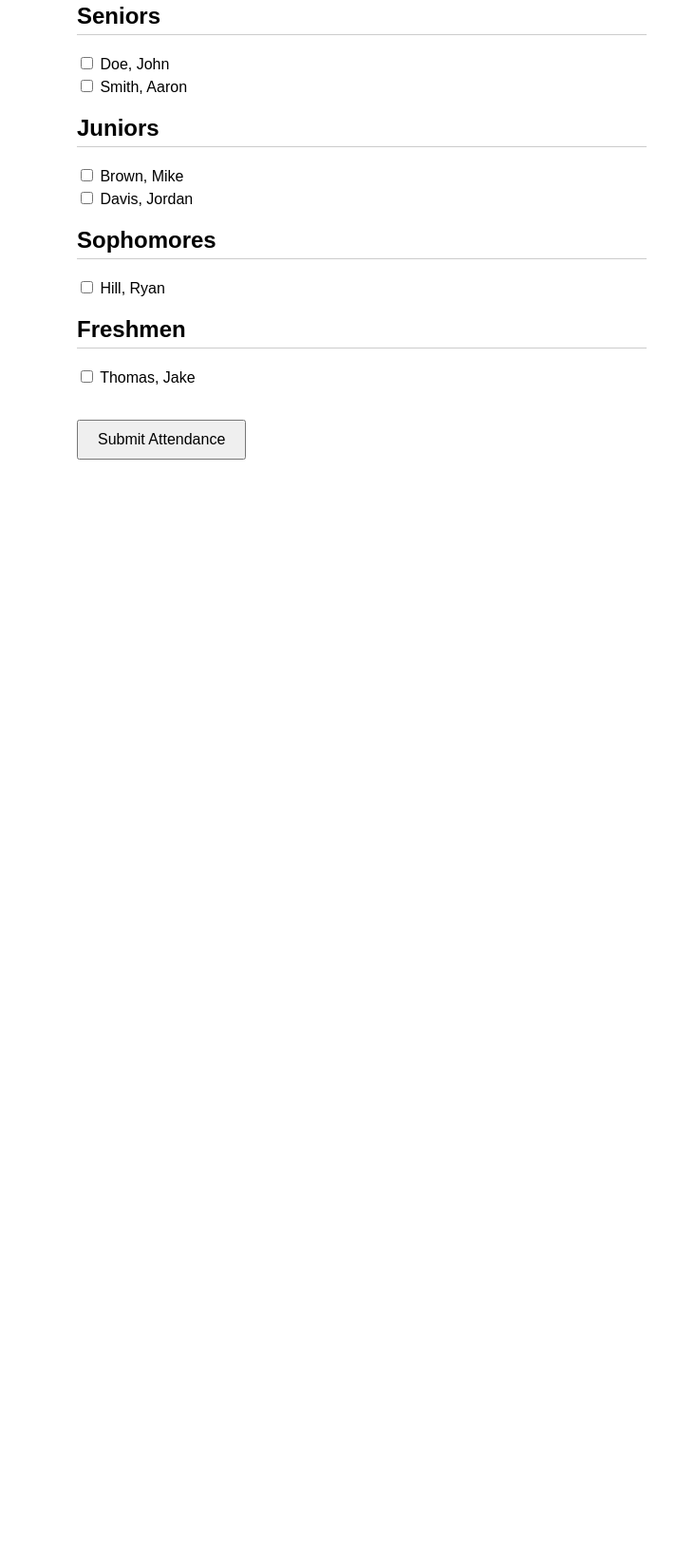
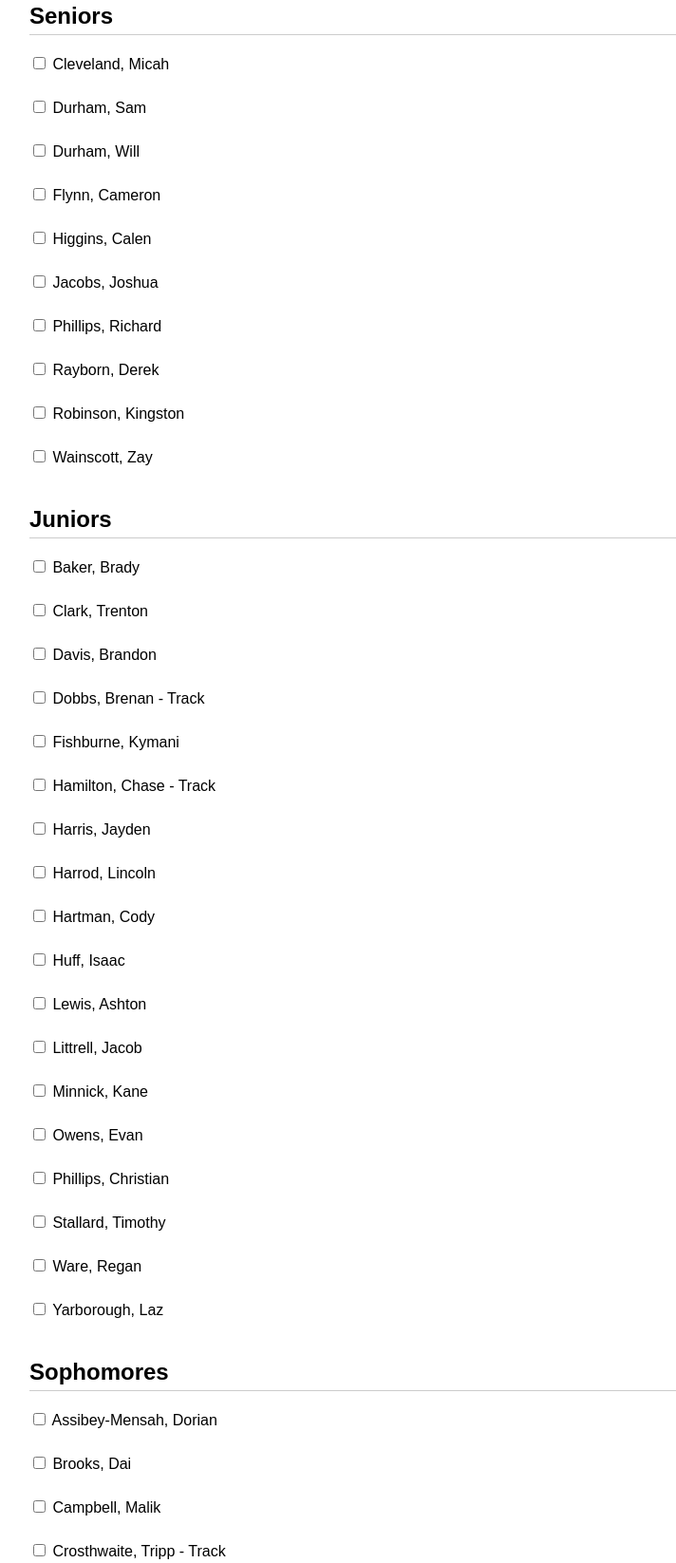
Before and after one commit to Fontiane/whhs-attendance-form, a plain HTML site: page index.html in a window 1280 px wide. Shown: the part 192-1838 px from the top of the page at 95% size, without its empty margins (259-971 px from the left). Before the commit the page ends 800 px from the top, so only its background shows below. Drawn offline with Linux system fonts and the light colour scheme.

Commit message:
Add files via upload

```diff
--- a/index.html
+++ b/index.html
@@ -1,3 +1,4 @@
+
 <!DOCTYPE html>
 <html lang="en">
 <head>
@@ -7,7 +8,7 @@
     body {
       font-family: sans-serif;
       padding: 20px;
-      max-width: 600px;
+      max-width: 700px;
       margin: auto;
     }
     h2 {
@@ -42,25 +43,69 @@
 
   <div class="group">
   <h2>Seniors</h2>
-    <label><input type="checkbox" value="Seniors: Doe, John"> Doe, John</label>
-    <label><input type="checkbox" value="Seniors: Smith, Aaron"> Smith, Aaron</label>
+  <label><input type="checkbox" value="Seniors: Cleveland, Micah"> Cleveland, Micah</label><br>
+  <label><input type="checkbox" value="Seniors: Durham, Sam"> Durham, Sam</label><br>
+  <label><input type="checkbox" value="Seniors: Durham, Will"> Durham, Will</label><br>
+  <label><input type="checkbox" value="Seniors: Flynn, Cameron"> Flynn, Cameron</label><br>
+  <label><input type="checkbox" value="Seniors: Higgins, Calen"> Higgins, Calen</label><br>
+  <label><input type="checkbox" value="Seniors: Jacobs, Joshua"> Jacobs, Joshua</label><br>
+  <label><input type="checkbox" value="Seniors: Phillips, Richard"> Phillips, Richard</label><br>
+  <label><input type="checkbox" value="Seniors: Rayborn, Derek"> Rayborn, Derek</label><br>
+  <label><input type="checkbox" value="Seniors: Robinson, Kingston"> Robinson, Kingston</label><br>
+  <label><input type="checkbox" value="Seniors: Wainscott, Zay"> Wainscott, Zay</label><br>
 </div>
 
 <div class="group">
   <h2>Juniors</h2>
-    <label><input type="checkbox" value="Juniors: Brown, Mike"> Brown, Mike</label>
-    <label><input type="checkbox" value="Juniors: Davis, Jordan"> Davis, Jordan</label>
+  <label><input type="checkbox" value="Juniors: Baker, Brady"> Baker, Brady</label><br>
+  <label><input type="checkbox" value="Juniors: Clark, Trenton"> Clark, Trenton</label><br>
+  <label><input type="checkbox" value="Juniors: Davis, Brandon"> Davis, Brandon</label><br>
+  <label><input type="checkbox" value="Juniors: Dobbs, Brenan - Track"> Dobbs, Brenan - Track</label><br>
+  <label><input type="checkbox" value="Juniors: Fishburne, Kymani"> Fishburne, Kymani</label><br>
+  <label><input type="checkbox" value="Juniors: Hamilton, Chase - Track"> Hamilton, Chase - Track</label><br>
+  <label><input type="checkbox" value="Juniors: Harris, Jayden"> Harris, Jayden</label><br>
+  <label><input type="checkbox" value="Juniors: Harrod, Lincoln"> Harrod, Lincoln</label><br>
+  <label><input type="checkbox" value="Juniors: Hartman, Cody"> Hartman, Cody</label><br>
+  <label><input type="checkbox" value="Juniors: Huff, Isaac"> Huff, Isaac</label><br>
+  <label><input type="checkbox" value="Juniors: Lewis, Ashton"> Lewis, Ashton</label><br>
+  <label><input type="checkbox" value="Juniors: Littrell, Jacob"> Littrell, Jacob</label><br>
+  <label><input type="checkbox" value="Juniors: Minnick, Kane"> Minnick, Kane</label><br>
+  <label><input type="checkbox" value="Juniors: Owens, Evan"> Owens, Evan</label><br>
+  <label><input type="checkbox" value="Juniors: Phillips, Christian"> Phillips, Christian</label><br>
+  <label><input type="checkbox" value="Juniors: Stallard, Timothy"> Stallard, Timothy</label><br>
+  <label><input type="checkbox" value="Juniors: Ware, Regan"> Ware, Regan</label><br>
+  <label><input type="checkbox" value="Juniors: Yarborough, Laz"> Yarborough, Laz</label><br>
 </div>
 
 <div class="group">
   <h2>Sophomores</h2>
-    <label><input type="checkbox" value="Sophomores: Hill, Ryan"> Hill, Ryan</label>
+  <label><input type="checkbox" value="Sophomores: Assibey-Mensah, Dorian"> Assibey-Mensah, Dorian</label><br>
+  <label><input type="checkbox" value="Sophomores: Brooks, Dai"> Brooks, Dai</label><br>
+  <label><input type="checkbox" value="Sophomores: Campbell, Malik"> Campbell, Malik</label><br>
+  <label><input type="checkbox" value="Sophomores: Crosthwaite, Tripp - Track"> Crosthwaite, Tripp - Track</label><br>
+  <label><input type="checkbox" value="Sophomores: Douglas, Adarius"> Douglas, Adarius</label><br>
+  <label><input type="checkbox" value="Sophomores: Houchins, Andrew"> Houchins, Andrew</label><br>
+  <label><input type="checkbox" value="Sophomores: Jackson, Jarius - Track"> Jackson, Jarius - Track</label><br>
+  <label><input type="checkbox" value="Sophomores: Kendall, Nicolai"> Kendall, Nicolai</label><br>
+  <label><input type="checkbox" value="Sophomores: Owens, Tucker"> Owens, Tucker</label><br>
+  <label><input type="checkbox" value="Sophomores: Scruggs, Trenton"> Scruggs, Trenton</label><br>
 </div>
 
 <div class="group">
   <h2>Freshmen</h2>
-    <label><input type="checkbox" value="Freshmen: Thomas, Jake"> Thomas, Jake</label>
+  <label><input type="checkbox" value="Freshmen: Atha, Riley"> Atha, Riley</label><br>
+  <label><input type="checkbox" value="Freshmen: Combs, Braylen - Baseball"> Combs, Braylen - Baseball</label><br>
+  <label><input type="checkbox" value="Freshmen: Fenwick, John Daniel"> Fenwick, John Daniel</label><br>
+  <label><input type="checkbox" value="Freshmen: Fields, Zachary"> Fields, Zachary</label><br>
+  <label><input type="checkbox" value="Freshmen: Gillock, Cayden - Baseball"> Gillock, Cayden - Baseball</label><br>
+  <label><input type="checkbox" value="Freshmen: Hart, Miles"> Hart, Miles</label><br>
+  <label><input type="checkbox" value="Freshmen: Hartman, Shawn"> Hartman, Shawn</label><br>
+  <label><input type="checkbox" value="Freshmen: Johnson, Colt - Track"> Johnson, Colt - Track</label><br>
+  <label><input type="checkbox" value="Freshmen: Keeler, Raijon"> Keeler, Raijon</label><br>
+  <label><input type="checkbox" value="Freshmen: Mendoza, Erick"> Mendoza, Erick</label><br>
+  <label><input type="checkbox" value="Freshmen: Stout, Bradley"> Stout, Bradley</label><br>
 </div>
+
 
   <button onclick="submitForm()">Submit Attendance</button>
 
```
Lines whose indentation alone changed are shown as unchanged.
